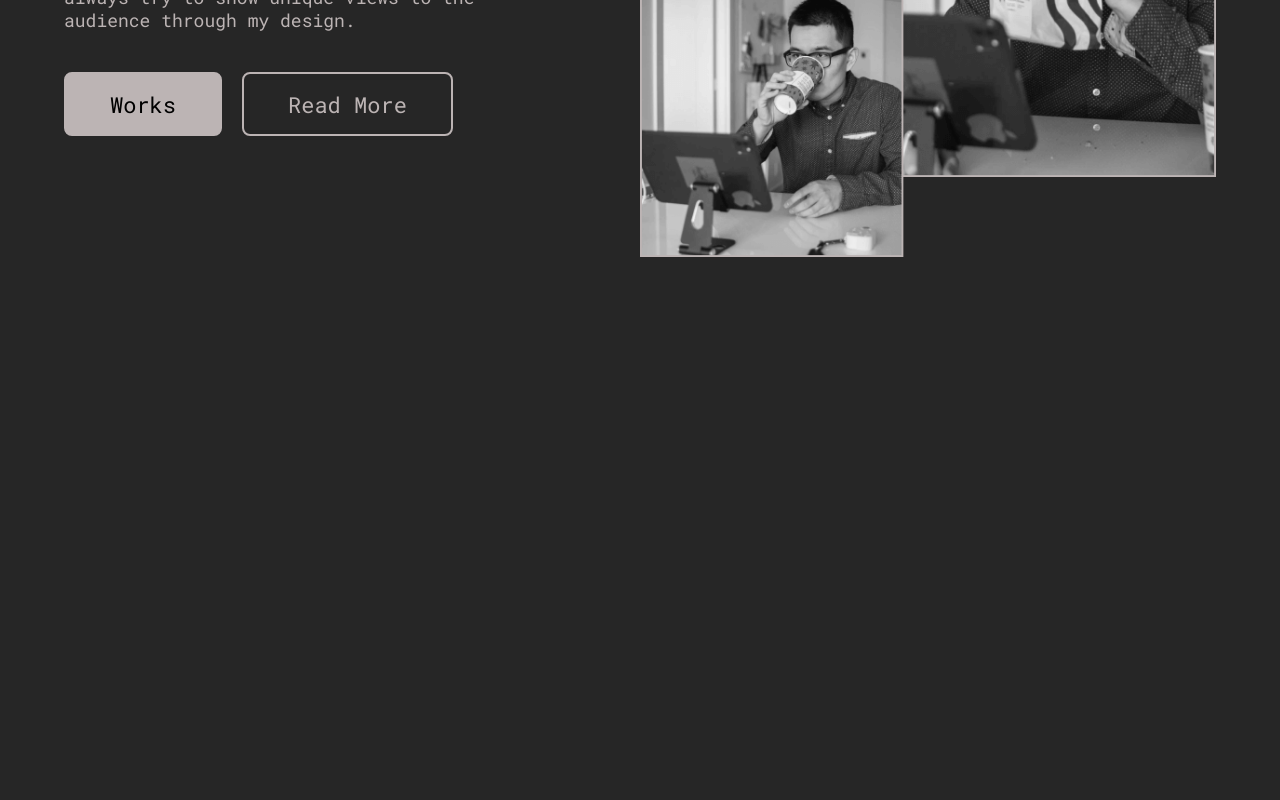
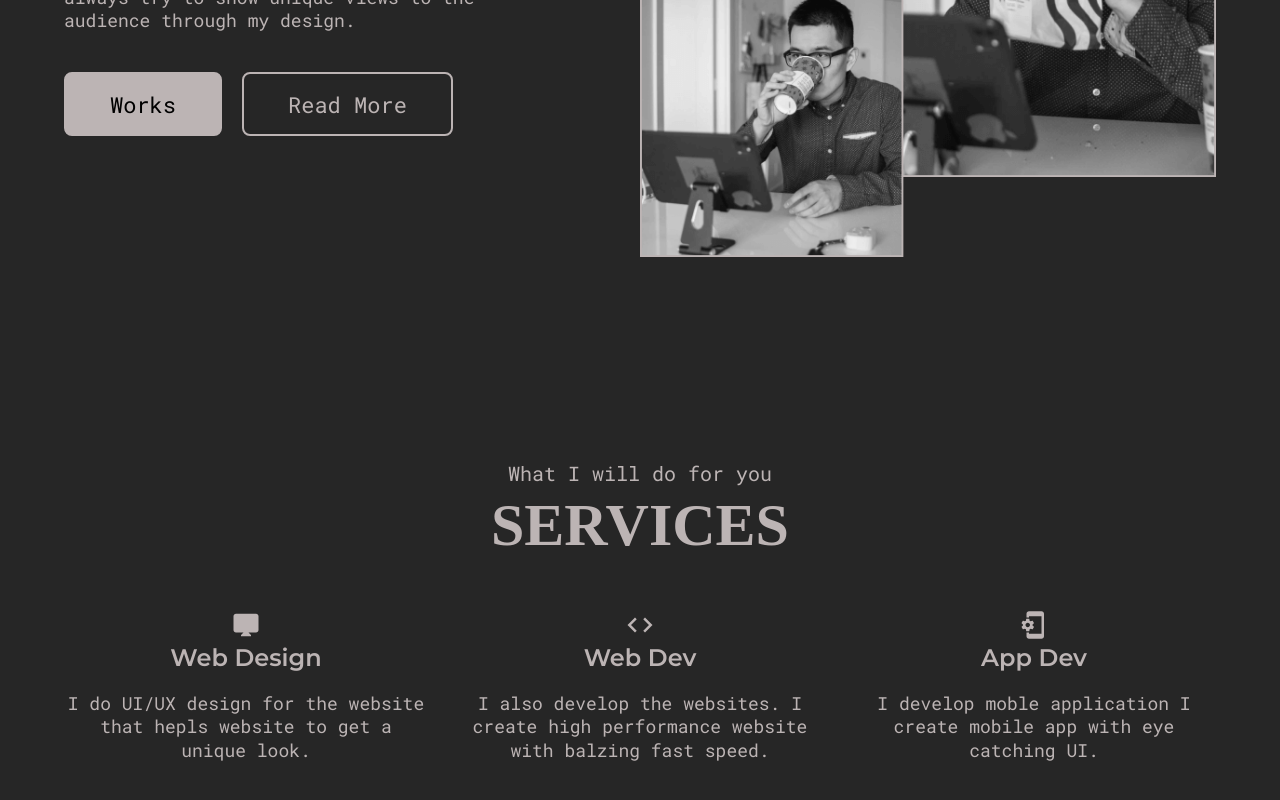
Before and after one commit to treatme030/react-portfolio, a React (Create React App) app: page / in a window 1280 px wide. Shown: the part 1405-2205 px from the top of the page. Before the commit the page ends 1765 px from the top, so only its background shows below. Built offline with nearby package versions, Linux system fonts and the light colour scheme; a web font is replaced by a local one.

Commit message:
Home page에 ServiceSection 추가

```diff
--- /dev/null
+++ b/src/components/ServiceSection.js
@@ -0,0 +1,42 @@
+import React from 'react';
+import styled from 'styled-components';
+import SectionTitle from './SectionTitle';
+import ServiceSectionItem from './ServiceSectionItem';
+import { MdCode, MdDesktopMac, MdPhonelinkSetup } from 'react-icons/md'
+
+const ServicesItemStyles = styled.div`
+    padding: 10rem 0;
+    .services__allItems {
+        display: flex;
+        justify-content: space-between;
+        margin-top: 5rem;
+        gap: 3rem;
+
+    }
+    @media only screen and (max-width: 768px){
+        .services__allItems {
+            flex-direction: column;
+            max-width: 350px;
+            margin: 0 auto;
+            margin-top: 5rem;
+            gap: 5rem;
+        }
+    }
+`;
+
+const ServiceSection = () => {
+    return (
+        <ServicesItemStyles>
+            <div className="container">
+                <SectionTitle heading="Services" subheading="What I will do for you"/>
+                <div className="services__allItems">
+                    <ServiceSectionItem icon={<MdDesktopMac/>} title="Web Design" desc="I do UI/UX design for the website that hepls website to get a unique look."/>
+                    <ServiceSectionItem icon={<MdCode/>} title="Web Dev" desc="I also develop the websites. I create high performance website with balzing fast speed."/>
+                    <ServiceSectionItem icon={<MdPhonelinkSetup/>} title="App Dev" desc="I develop moble application I create mobile app with eye catching UI."/>
+                </div>
+            </div>
+        </ServicesItemStyles>
+    );
+};
+
+export default ServiceSection;
--- /dev/null
+++ b/src/components/ServiceSectionItem.js
@@ -0,0 +1,36 @@
+import React from 'react';
+import { MdDesktopMac } from 'react-icons/md';
+import styled from 'styled-components';
+import PText from './PText';
+
+const ItemStyles = styled.div`
+    text-align: center;
+    .servicesItem__icon {
+        svg {
+            width: 3rem;
+        }
+    }
+    .servicesItem__title {
+        font-size: 2.4rem;
+        font-family: 'Montserrat SemiBold';
+    }
+    .para {
+        margin-top: 2rem;
+    }
+`;
+
+const ServiceSectionItem = ({
+    icon = <MdDesktopMac/>,
+    title ='Web Design',
+    desc ='I do'
+}) => {
+    return (
+        <ItemStyles>
+            <div className="servicesItem__icon">{icon}</div>
+            <div className="servicesItem__title">{title}</div>
+            <PText>{desc}</PText>
+        </ItemStyles>
+    );
+};
+
+export default ServiceSectionItem;
--- a/src/pages/Home.js
+++ b/src/pages/Home.js
@@ -1,12 +1,14 @@
 import React from 'react';
 import HeroSection from '../components/HeroSection';
 import AboutSection from '../components/AboutSection';
+import ServiceSection from '../components/ServiceSection';
 
 const Home = () => {
     return (
         <div>
             <HeroSection/>
             <AboutSection/>
+            <ServiceSection/>
         </div>
     );
 };
```
